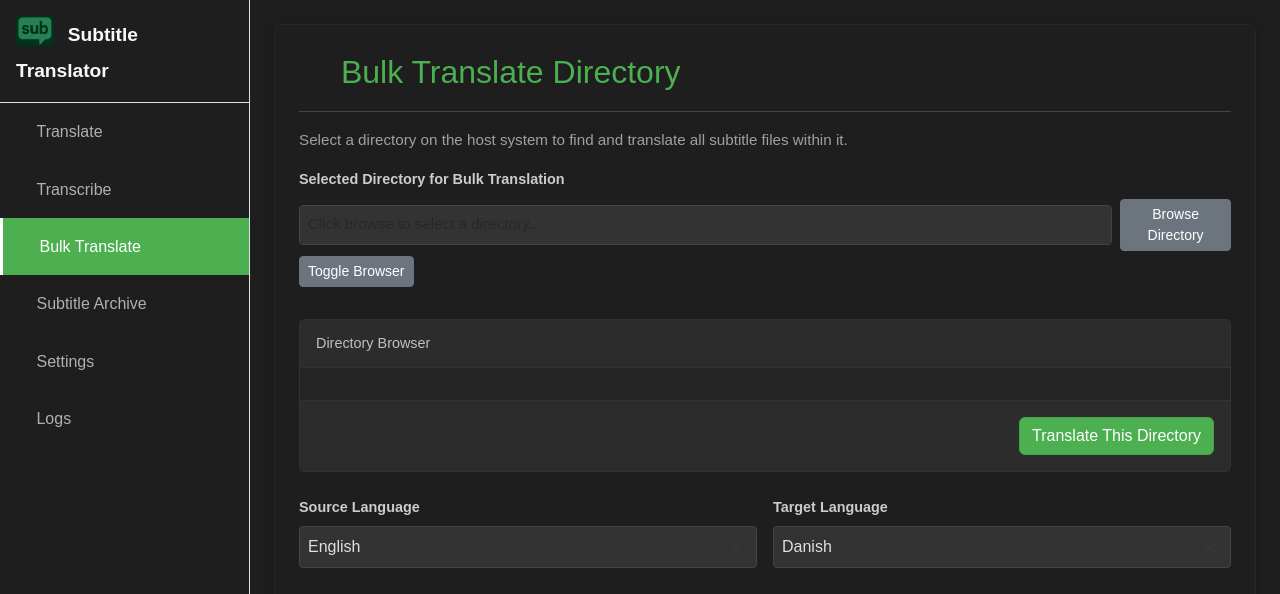
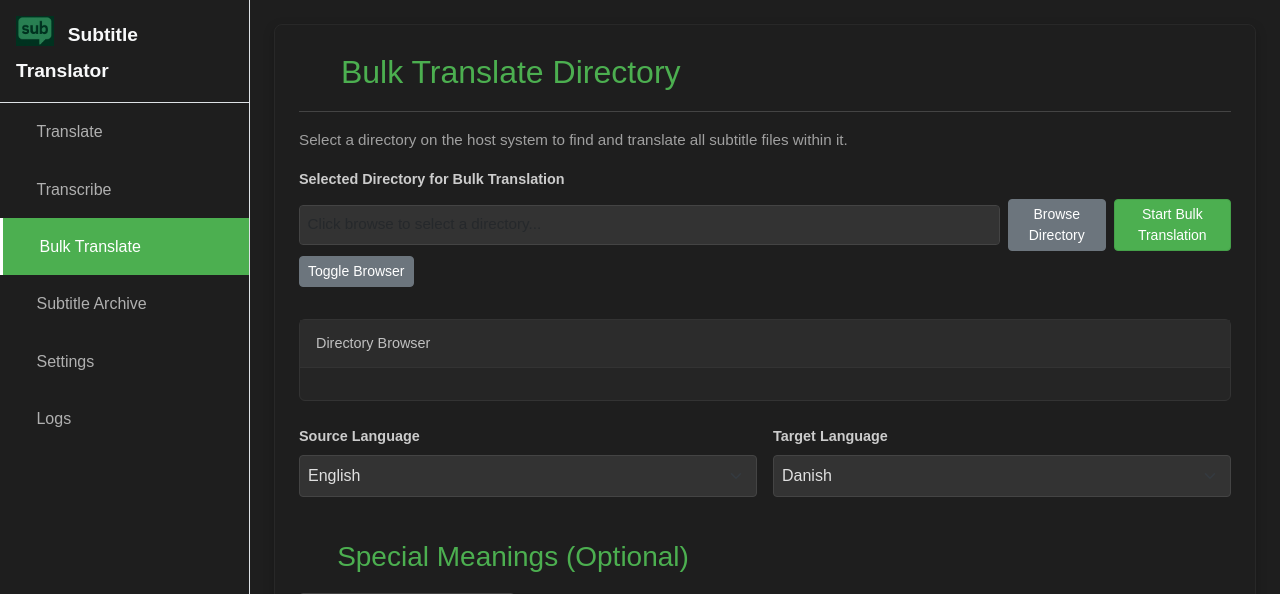
Before and after one commit to icewall905/sub, a Flask app: page /bulk_translate in a window 1280 px wide. Shown: the top 594 px of the page. Run offline with Flask 2, Linux system fonts and the light colour scheme; parts of the project's set-up code (start-up, migrations or seed data) failed here and were passed over; some libraries are stand-ins or nearby versions; some web fonts are replaced.

Commit message:
Refactor(ui): Move bulk translate button to top control group

```diff
--- a/templates/bulk_translate.html
+++ b/templates/bulk_translate.html
@@ -12,6 +12,7 @@
             <div class="upload-options">
                 <input type="text" id="selected-directory-display" class="form-control" placeholder="Click browse to select a directory..." readonly>
                 <button type="button" id="browse-btn" class="btn btn-secondary btn-sm">Browse Directory</button>
+                <button type="button" id="inline-select-dir-btn" class="btn btn-primary btn-sm">Start Bulk Translation</button>
             </div>
             <button type="button" id="toggle-browser-btn" class="btn btn-secondary btn-sm" style="margin-top:5px;">Toggle Browser</button>
         </div>
@@ -23,9 +24,6 @@
             </div>
             <div class="browser-body">
                 <ul id="inline-directory-list" class="directory-list"></ul>
-            </div>
-            <div class="browser-actions">
-                <button type="button" id="inline-select-dir-btn" class="btn btn-primary">Translate This Directory</button>
             </div>
         </div>
 
```
